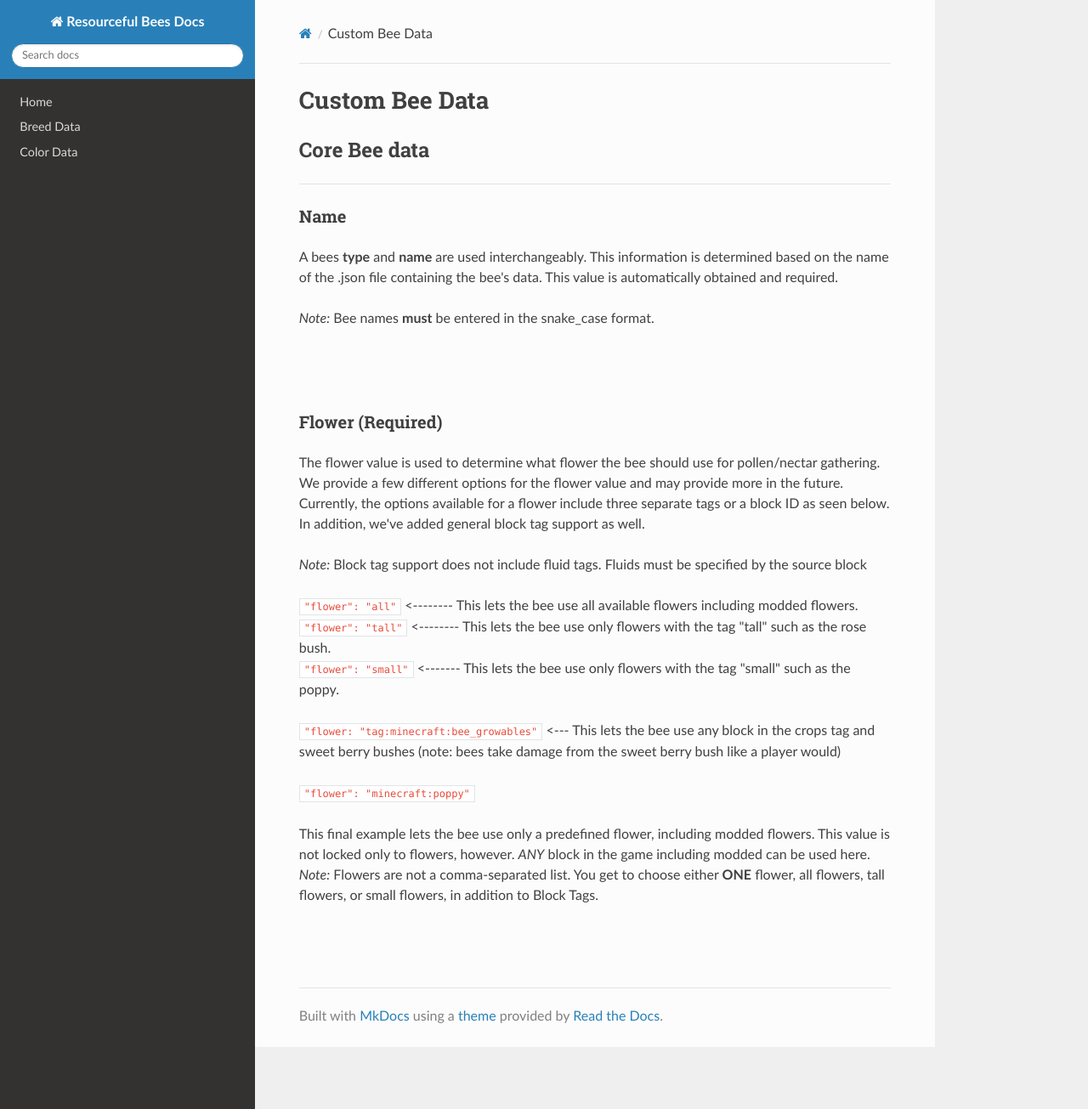
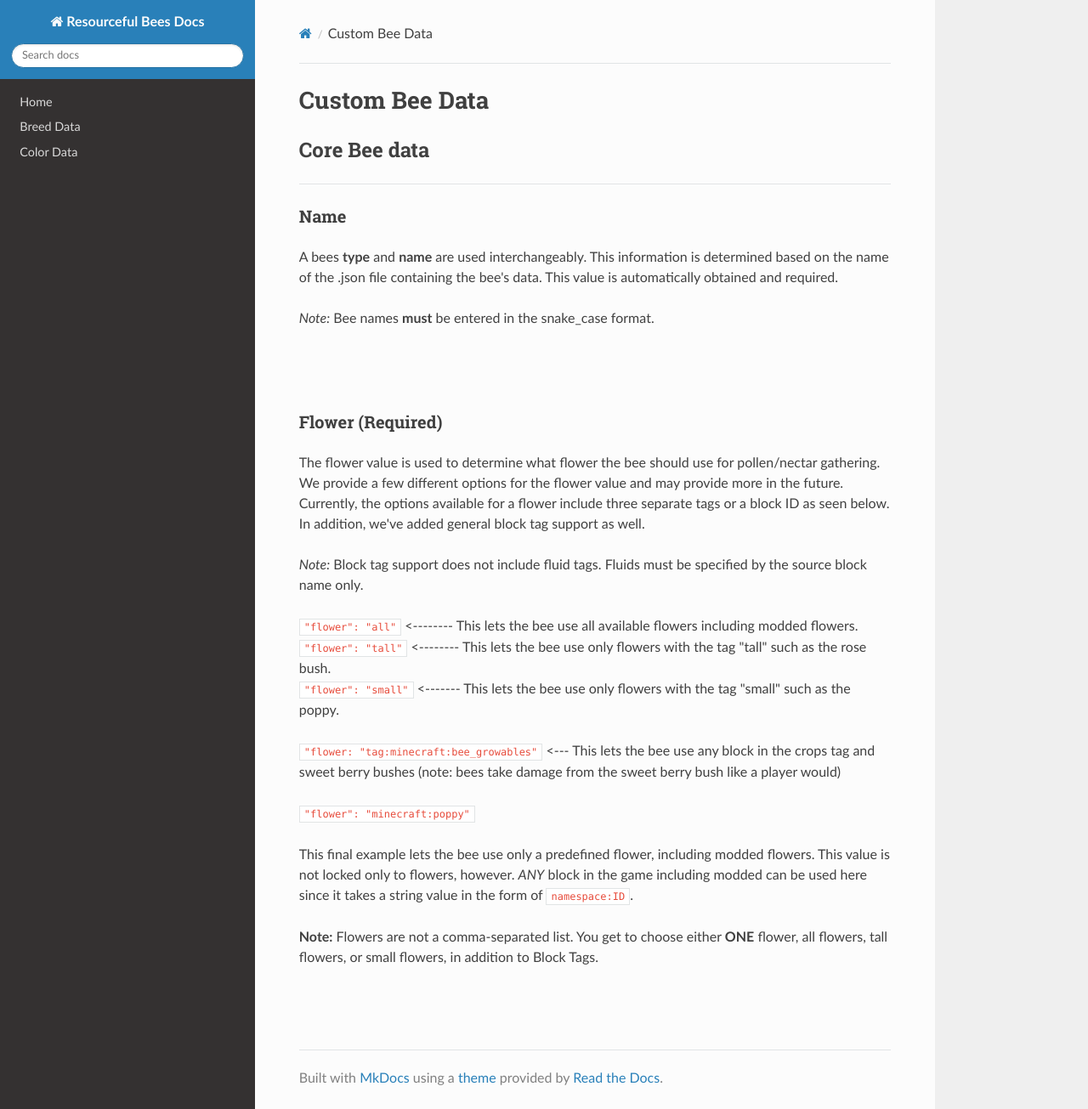
Before and after one commit to Team-Resourceful/ResourcefulBeesDocs, an MkDocs documentation site: the page built from docs/bee_data/custom_bee_data.md, in a window 1280 px wide and 1305 px high. Shown: the whole window at 85% size. Built offline with MkDocs 1.6.1, drawn with Linux system fonts in a browser that asks for light colours; nearby versions of some CDN libraries.

Commit message:
docs/bee_data/custom_bee_data.md updated from https://stackedit.io/

```diff
--- a/docs/bee_data/custom_bee_data.md
+++ b/docs/bee_data/custom_bee_data.md
@@ -16,7 +16,7 @@ A bees **type** and **name** are used interchangeably. This information is deter
 
 The flower value is used to determine what flower the bee should use for pollen/nectar gathering. We provide a few different options for the flower value and may provide more in the future. Currently, the options available for a flower include three separate tags or a block ID as seen below. In addition, we've added general block tag support as well.
 
-*Note:* Block tag support does not include fluid tags. Fluids must be specified by the source block
+*Note:* Block tag support does not include fluid tags. Fluids must be specified by the source block name only.
 
 `"flower": "all"`    <-------- This lets the bee use all available flowers including modded flowers.<br>
 `"flower": "tall"`   <-------- This lets the bee use only flowers with the tag "tall" such as the rose bush.<br>
@@ -26,10 +26,14 @@ The flower value is used to determine what flower the bee should use for pollen/
 
 `"flower": "minecraft:poppy"`<br>
 
-This final example lets the bee use only a predefined flower, including modded flowers. This value is not locked only to flowers, however. *ANY* block in the game including modded can be used here. *Note:* Flowers are not a comma-separated list. You get to choose either **ONE** flower, all flowers, tall flowers, or small flowers, in addition to Block Tags.
+This final example lets the bee use only a predefined flower, including modded flowers. This value is not locked only to flowers, however. *ANY* block in the game including modded can be used here since it takes a string value in the form of `namespace:ID`.
+
+**Note:** Flowers are not a comma-separated list. You get to choose either **ONE** flower, all flowers, tall flowers, or small flowers, in addition to Block Tags.
 
 <br>
 <br>
+
+
 <!--stackedit_data:
-eyJoaXN0b3J5IjpbODUxNzQzMzc3LC0yMDg4NzQ2NjEyXX0=
+eyJoaXN0b3J5IjpbMzQ3OTU0MTAzLC0yMDg4NzQ2NjEyXX0=
 -->
```
